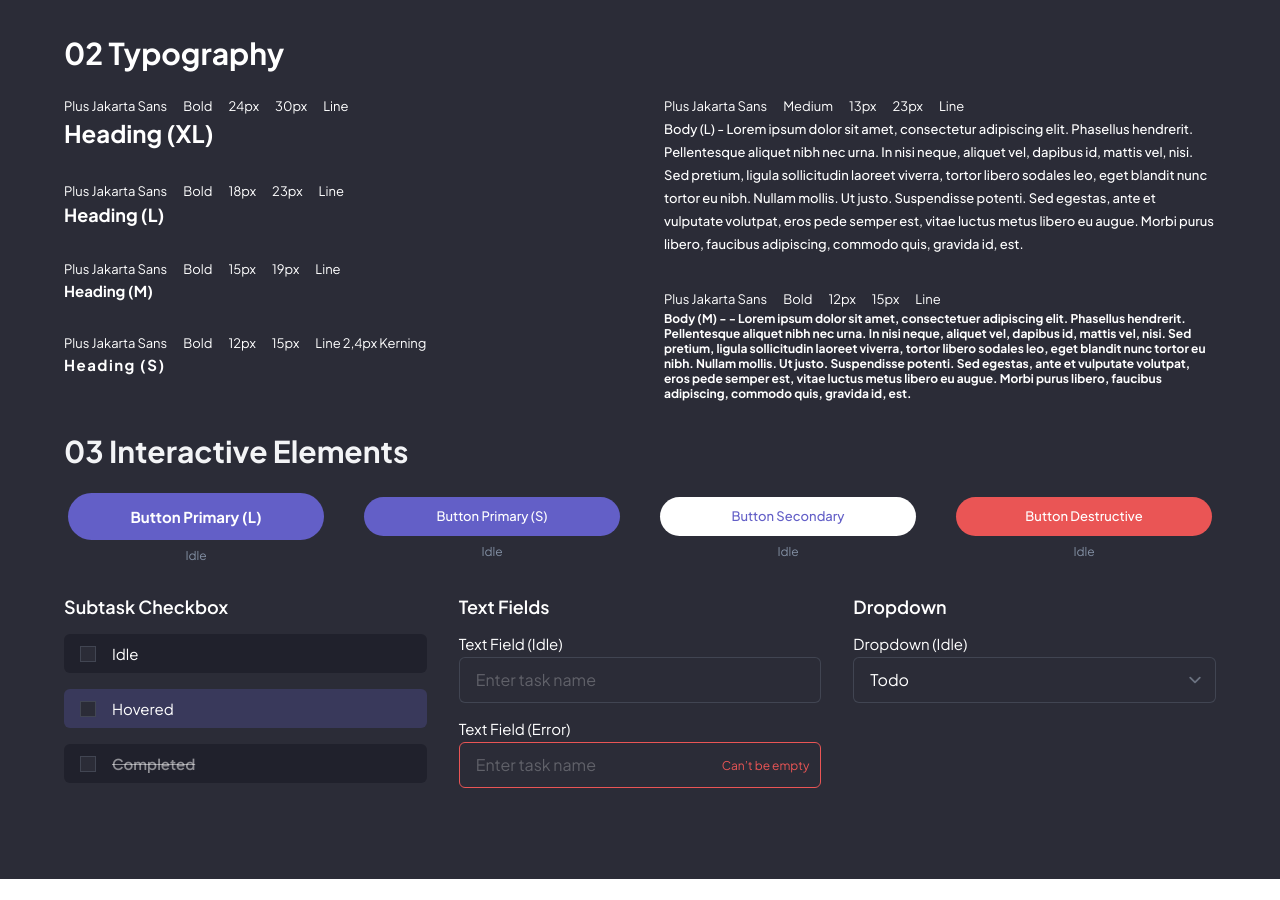
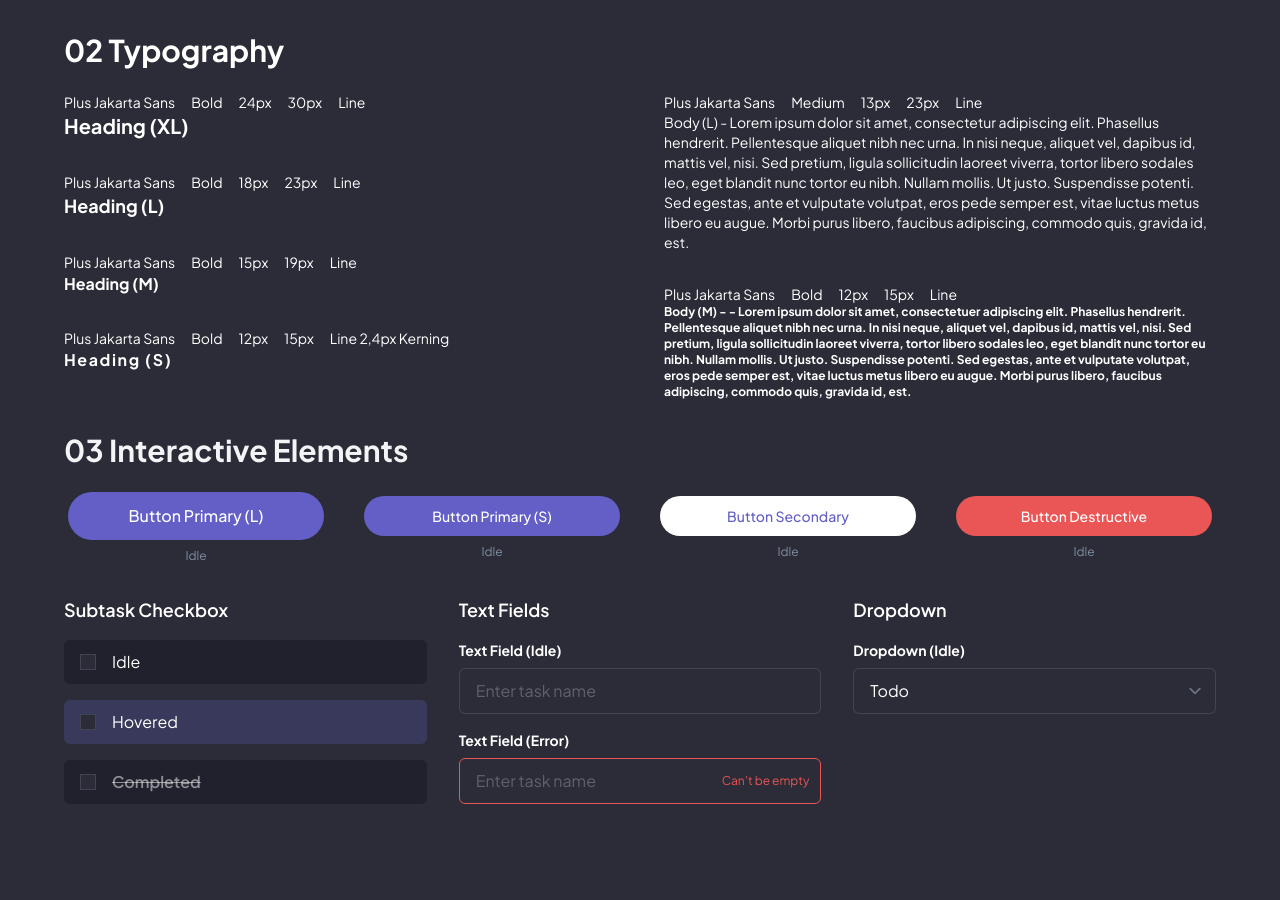
Before and after one commit to fandresh7/frontendmentor-kanban-app, an Angular app: page /system in a window 1280 px wide. Shown: the part 588-1488 px from the top of the page. Before the commit the page ends 1467 px from the top, so only its background shows below. Built offline with nearby package versions, Linux system fonts and the light colour scheme.

Commit message:
fix design system sizes and some styles

```diff
--- a/src/app/design-system/components/buttons/buttons.component.html
+++ b/src/app/design-system/components/buttons/buttons.component.html
@@ -2,24 +2,25 @@
 <div class="grid grid-cols-1 md:grid-cols-3 lg:grid-cols-4 items-center gap-8">
   <!-- Button Primary (L) Idle with Hover -->
   <div class="flex flex-col items-center">
-    <button class="bg-theme-primary text-theme-white py-3.5 px-8 rounded-full font-bold w-64 transition hover:bg-theme-secondary">Button Primary (L)</button>
+    <button class="bg-theme-primary text-theme-white py-3 px-8 rounded-full font-medium w-64 transition hover:bg-theme-secondary">Button Primary (L)</button>
     <p class="text-xs text-theme-gray-light mt-2">Idle</p>
   </div>
   <!-- Button Primary (S) Idle with Hover -->
   <div class="flex flex-col items-center">
-    <button class="bg-theme-primary text-theme-white py-2 px-8 rounded-full text-sm font-medium w-64 transition hover:bg-theme-secondary">Button Primary (S)</button>
+    <button class="bg-theme-primary leading-6 text-theme-white py-2 px-8 rounded-full text-sm font-medium w-64 transition hover:bg-theme-secondary">Button Primary (S)</button>
     <p class="text-xs text-theme-gray-light mt-2">Idle</p>
   </div>
   <!-- Button Secondary Idle with Corrected Hover -->
   <div class="flex flex-col items-center">
-    <button class="bg-theme-primary/10 text-theme-primary py-2 px-8 rounded-full text-sm font-medium w-64 transition hover:bg-theme-primary/25 hover:text-theme-primary dark:bg-theme-white dark:hover:bg-theme-white">
+    <button
+      class="bg-theme-primary/10 leading-6 text-theme-primary py-2 px-8 rounded-full text-sm font-medium w-64 transition hover:bg-theme-primary/25 hover:text-theme-primary dark:bg-theme-white dark:hover:bg-theme-white">
       Button Secondary
     </button>
     <p class="text-xs text-theme-gray-light mt-2">Idle</p>
   </div>
   <!-- Button Destructive Idle with Hover -->
   <div class="flex flex-col items-center">
-    <button class="bg-theme-red-dark text-theme-white py-2 px-8 rounded-full text-sm font-medium w-64 transition hover:bg-theme-red-light">Button Destructive</button>
+    <button class="bg-theme-red-dark leading-6 text-theme-white py-2 px-8 rounded-full text-sm font-medium w-64 transition hover:bg-theme-red-light">Button Destructive</button>
     <p class="text-xs text-theme-gray-light mt-2">Idle</p>
   </div>
 </div>
--- a/src/app/design-system/components/forms/forms.component.html
+++ b/src/app/design-system/components/forms/forms.component.html
@@ -8,7 +8,7 @@
         <input
           type="checkbox"
           id="checkbox-idle"
-          class="form-checkbox text-theme-primary dark:bg-theme-charcoal w-4 h-4 border border-theme-gray-light/25 focus:ring-0 focus:ring-offset-0" />
+          class="text-theme-primary dark:bg-theme-charcoal dark:checked:bg-theme-primary w-4 h-4 border border-theme-gray-light/25 focus:ring-0 focus:ring-offset-0" />
         <label
           for="checkbox-idle"
           class="w-full text-theme-dark dark:text-theme-white">
@@ -20,7 +20,7 @@
         <input
           type="checkbox"
           id="checkbox-hovered"
-          class="form-checkbox w-4 h-4 text-theme-primary dark:bg-theme-charcoal border border-theme-gray-light/25 focus:ring-0 focus:ring-offset-0" />
+          class="w-4 h-4 text-theme-primary dark:bg-theme-charcoal dark:checked:bg-theme-primary border border-theme-gray-light/25 focus:ring-0 focus:ring-offset-0" />
         <label
           for="checkbox-hovered"
           class="w-full text-theme-dark dark:text-theme-white">
@@ -32,7 +32,7 @@
         <input
           type="checkbox"
           id="checkbox-completed"
-          class="form-checkbox w-4 h-4 text-theme-primary dark:bg-theme-charcoal border border-theme-gray-light/25 focus:ring-0 focus:ring-offset-0" />
+          class="w-4 h-4 text-theme-primary dark:bg-theme-charcoal dark:checked:bg-theme-primary border border-theme-gray-light/25 focus:ring-0 focus:ring-offset-0" />
         <label
           for="checkbox-completed"
           class="w-full text-theme-dark/50 dark:text-theme-white/50 font-semibold line-through">
@@ -49,20 +49,20 @@
       <div>
         <label
           for="text-idle"
-          class="text-theme-gray-light dark:text-theme-white block mb-1">
+          class="text-theme-gray-light text-sm font-bold dark:text-theme-white block mb-2">
           Text Field (Idle)
         </label>
         <input
           type="text"
           id="text-idle"
           placeholder="Enter task name"
-          class="form-input w-full border border-theme-gray-light/25 text-theme-dark dark:text-theme-white placeholder:text-theme-dark/25 dark:placeholder:text-theme-white/25 dark:bg-theme-charcoal rounded-md px-4 py-2.5 focus:outline-none focus:ring-0 focus:border-theme-primary" />
+          class="w-full border border-theme-gray-light/25 text-theme-dark dark:text-theme-white placeholder:text-theme-dark/25 dark:placeholder:text-theme-white/25 dark:bg-theme-charcoal rounded-md px-4 py-2.5 focus:outline-none focus:ring-0 focus:border-theme-primary" />
       </div>
       <!-- Error Text Field -->
       <div>
         <label
           for="text-error"
-          class="text-theme-gray-light dark:text-theme-white block mb-1">
+          class="text-theme-gray-light text-sm font-bold dark:text-theme-white block mb-2">
           Text Field (Error)
         </label>
         <div class="relative">
@@ -70,7 +70,7 @@
             type="text"
             id="text-error"
             placeholder="Enter task name"
-            class="form-input w-full border border-theme-red-dark text-theme-dark dark:text-theme-white placeholder:text-theme-dark/25 dark:placeholder:text-theme-white/25 dark:bg-theme-charcoal rounded-md px-4 py-2.5 focus:outline-none focus:ring-0 focus:border-theme-red-dark" />
+            class="w-full border border-theme-red-dark text-theme-dark dark:text-theme-white placeholder:text-theme-dark/25 dark:placeholder:text-theme-white/25 dark:bg-theme-charcoal rounded-md px-4 py-2.5 focus:outline-none focus:ring-0 focus:border-theme-red-dark" />
           <p class="absolute right-3 top-1/2 transform -translate-y-1/2 text-theme-red-dark text-xs">Can’t be empty</p>
         </div>
       </div>
@@ -85,12 +85,12 @@
       <div>
         <label
           for="dropdown-idle"
-          class="text-theme-gray-light dark:text-theme-white block mb-1">
+          class="text-theme-gray-light text-sm font-bold dark:text-theme-white block mb-2">
           Dropdown (Idle)
         </label>
         <select
           id="dropdown-idle"
-          class="form-select w-full border text-theme-dark dark:text-theme-white border-theme-gray-light/25 placeholder:text-theme-dark/25 dark:placeholder:text-theme-white/25 dark:bg-theme-charcoal rounded-md px-4 py-2.5 focus:outline-none focus:ring-0 focus:border-theme-primary">
+          class="w-full border text-theme-dark dark:text-theme-white border-theme-gray-light/25 placeholder:text-theme-dark/25 dark:placeholder:text-theme-white/25 dark:bg-theme-charcoal rounded-md px-4 py-2.5 focus:outline-none focus:ring-0 focus:border-theme-primary">
           <option>Todo</option>
           <option>Doing</option>
           <option>Done</option>
--- a/src/app/design-system/components/typography/typography.component.html
+++ b/src/app/design-system/components/typography/typography.component.html
@@ -53,7 +53,7 @@
         <span>23px</span>
         <span>Line</span>
       </div>
-      <p class="font-medium text-sm text-theme-charcoal dark:text-theme-white">
+      <p class="font-normal text-sm text-theme-charcoal dark:text-theme-white">
         Body (L) - Lorem ipsum dolor sit amet, consectetur adipiscing elit. Phasellus hendrerit. Pellentesque aliquet nibh nec urna. In nisi neque, aliquet vel, dapibus id, mattis vel, nisi. Sed pretium, ligula
         sollicitudin laoreet viverra, tortor libero sodales leo, eget blandit nunc tortor eu nibh. Nullam mollis. Ut justo. Suspendisse potenti. Sed egestas, ante et vulputate volutpat, eros pede semper est, vitae luctus
         metus libero eu augue. Morbi purus libero, faucibus adipiscing, commodo quis, gravida id, est.
--- a/tailwind.config.js
+++ b/tailwind.config.js
@@ -10,27 +10,20 @@ module.exports = {
         'sans': ['Plus Jakarta Sans', 'ui-sans-serif', 'system-ui'],
       },
       colors: {
-        'theme-dark': '#000112', // Black
-        'theme-darker': '#20212C', // Very Dark Grey (Dark BG)
-        'theme-charcoal': '#2B2C37', // Dark Grey
-        'theme-gray-dark': '#3E3F4E', // Lines (Dark)
-        'theme-gray-light': '#828FA3', // Medium Grey
-        'theme-light-blue': '#E4EBFA', // Lines (Light)
-        'theme-light-gray': '#F4F7FD', // Light Grey (Light BG)
-        'theme-white': '#FFFFFF', // White
-        'theme-primary': '#635FC7', // Main Purple
-        'theme-secondary': '#A8A4FF', // Main Purple (Hover)
-        'theme-red-dark': '#EA5555', // Red
-        'theme-red-light': '#FF9898', // Red (Hover)
-      },
-      fontSize: {
-        xl: ['24px', '30px'], // Heading (XL)
-        lg: ['18px', '23px'], // Heading (L)
-        base: ['15px', '19px'], // Heading (M)
-        sm: ['13px', '23px'], // Body (L)
-        xs: ['12px', '15px'], // Body (M)
-      },
-    },
+        'theme-dark': '#000112',        // Black
+        'theme-darker': '#20212C',      // Very Dark Grey (Dark BG)
+        'theme-charcoal': '#2B2C37',    // Dark Grey
+        'theme-gray-dark': '#3E3F4E',   // Lines (Dark)
+        'theme-gray-light': '#828FA3',  // Medium Grey
+        'theme-light-blue': '#E4EBFA',  // Lines (Light)
+        'theme-light-gray': '#F4F7FD',  // Light Grey (Light BG)
+        'theme-white': '#FFFFFF',       // White
+        'theme-primary': '#635FC7',     // Main Purple
+        'theme-secondary': '#A8A4FF',   // Main Purple (Hover)
+        'theme-red-dark': '#EA5555',    // Red
+        'theme-red-light': '#FF9898',   // Red (Hover)
+      }
+    }
   },
   plugins: [
     require("@tailwindcss/forms")({
```
